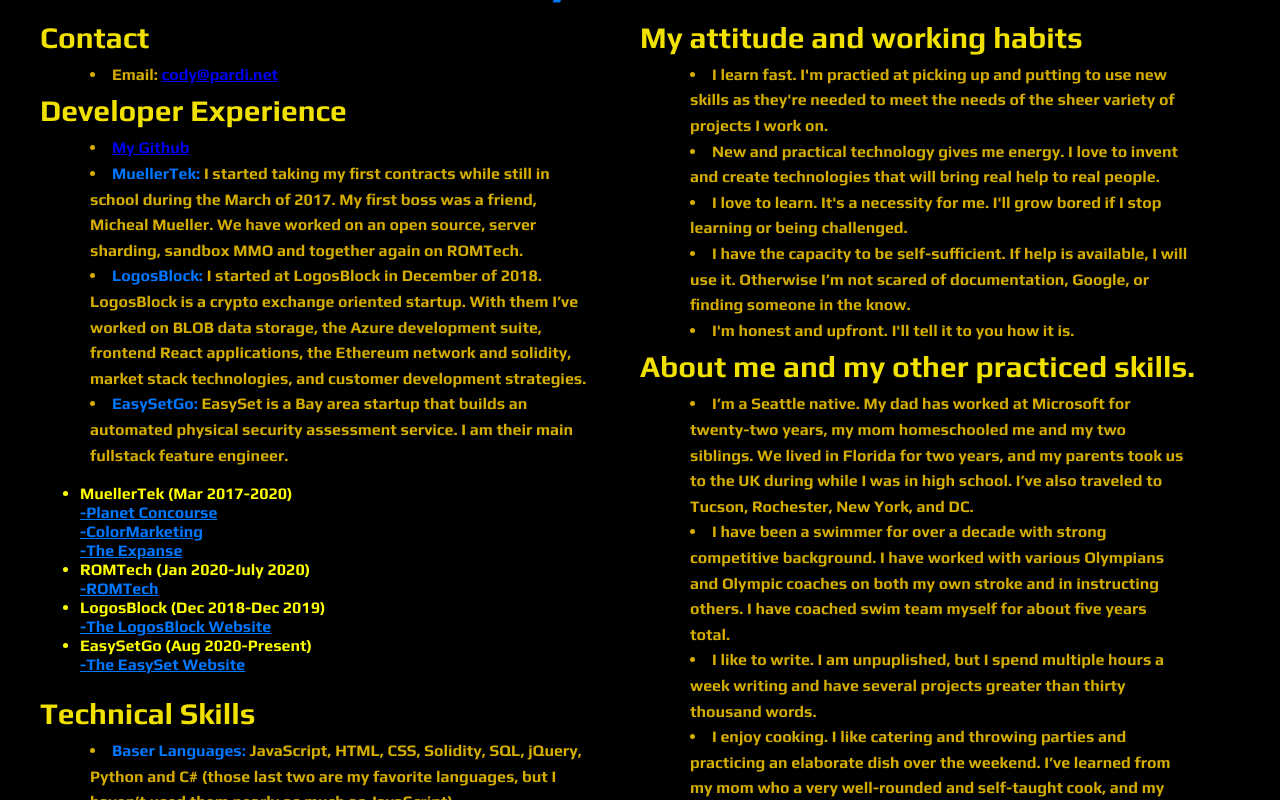
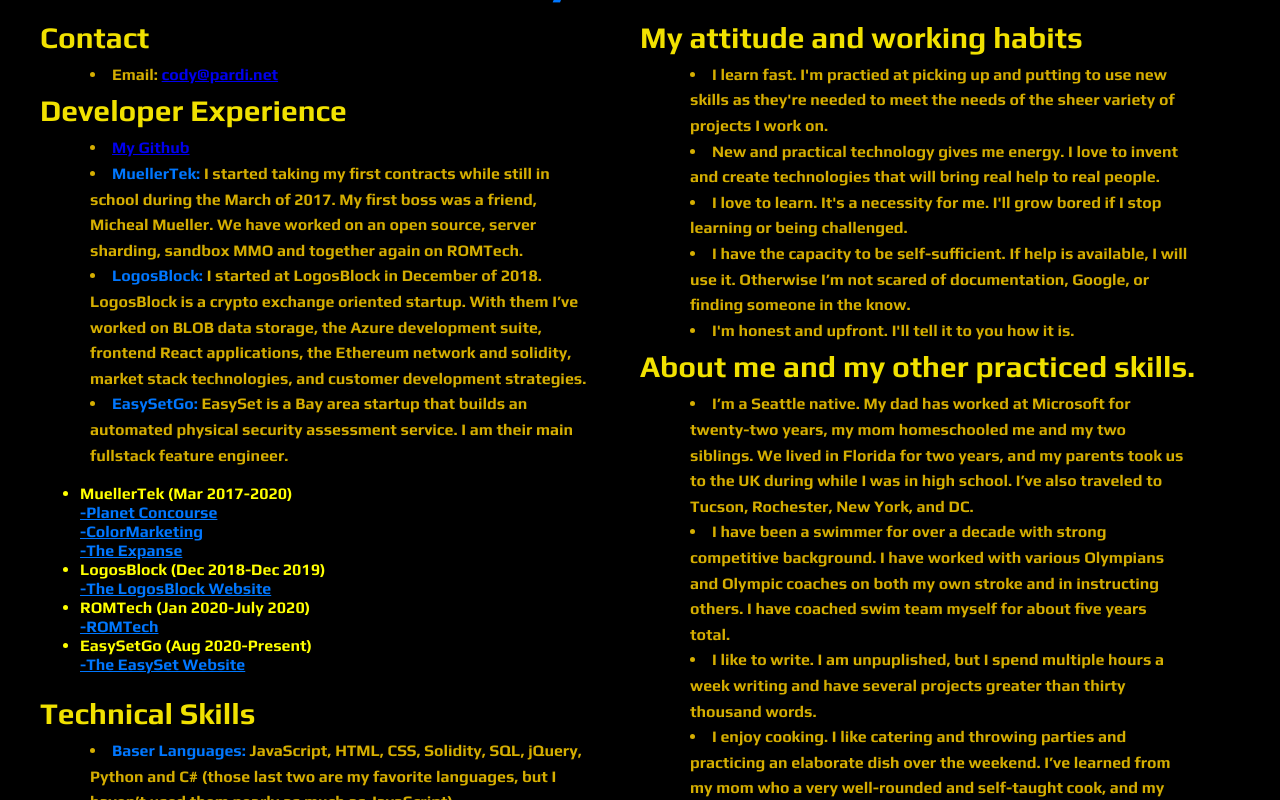
Before and after one commit to ThirdGhostHand/MiniPholio, a React (Create React App) app: page / in a window 1280 px wide. Built offline with nearby package versions, Linux system fonts and the light colour scheme.

Commit message:
swapped jobs

```diff
--- a/src/components/Landing.js
+++ b/src/components/Landing.js
@@ -56,16 +56,16 @@
 								-The Expanse
 							</a>
 						</div>
+						<li className="listItem">LogosBlock (Dec 2018-Dec 2019)</li>
+						<a className="highlight" target="_blank" href="http://logosblock.com/">
+							-The LogosBlock Website
+						</a>
 						<li className="listItem">ROMTech (Jan 2020-July 2020)</li>
 						<div className="column">
 							<a className="highlight" target="_blank" href="https://www.romtech.com/">
 								-ROMTech
 							</a>
 						</div>
-						<li className="listItem">LogosBlock (Dec 2018-Dec 2019)</li>
-						<a className="highlight" target="_blank" href="http://logosblock.com/">
-							-The LogosBlock Website
-						</a>
 						<li className="listItem">EasySetGo (Aug 2020-Present)</li>
 						<a className="highlight" target="_blank" href="https://www.easysetgo.com/">
 							-The EasySet Website
```
